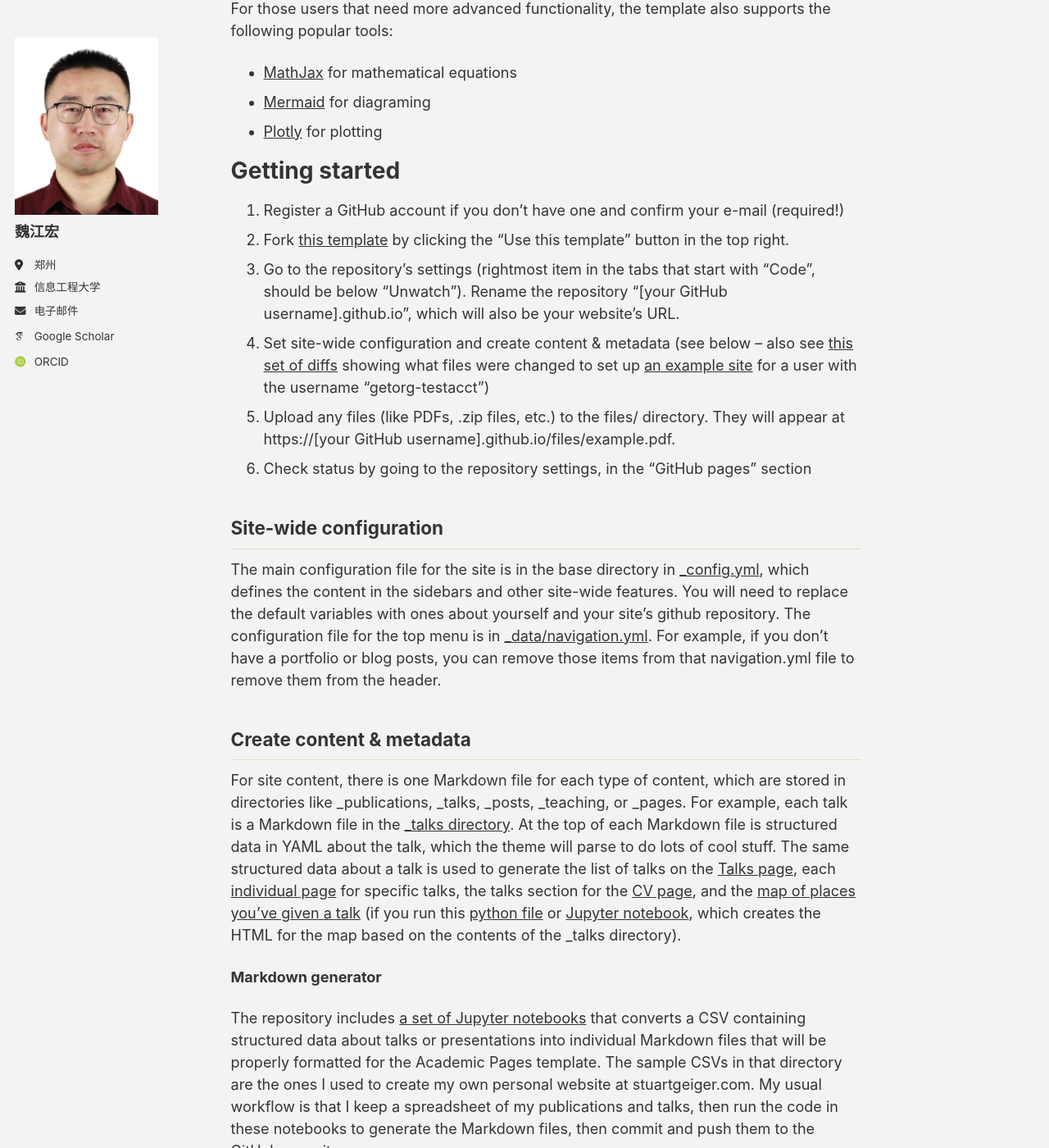
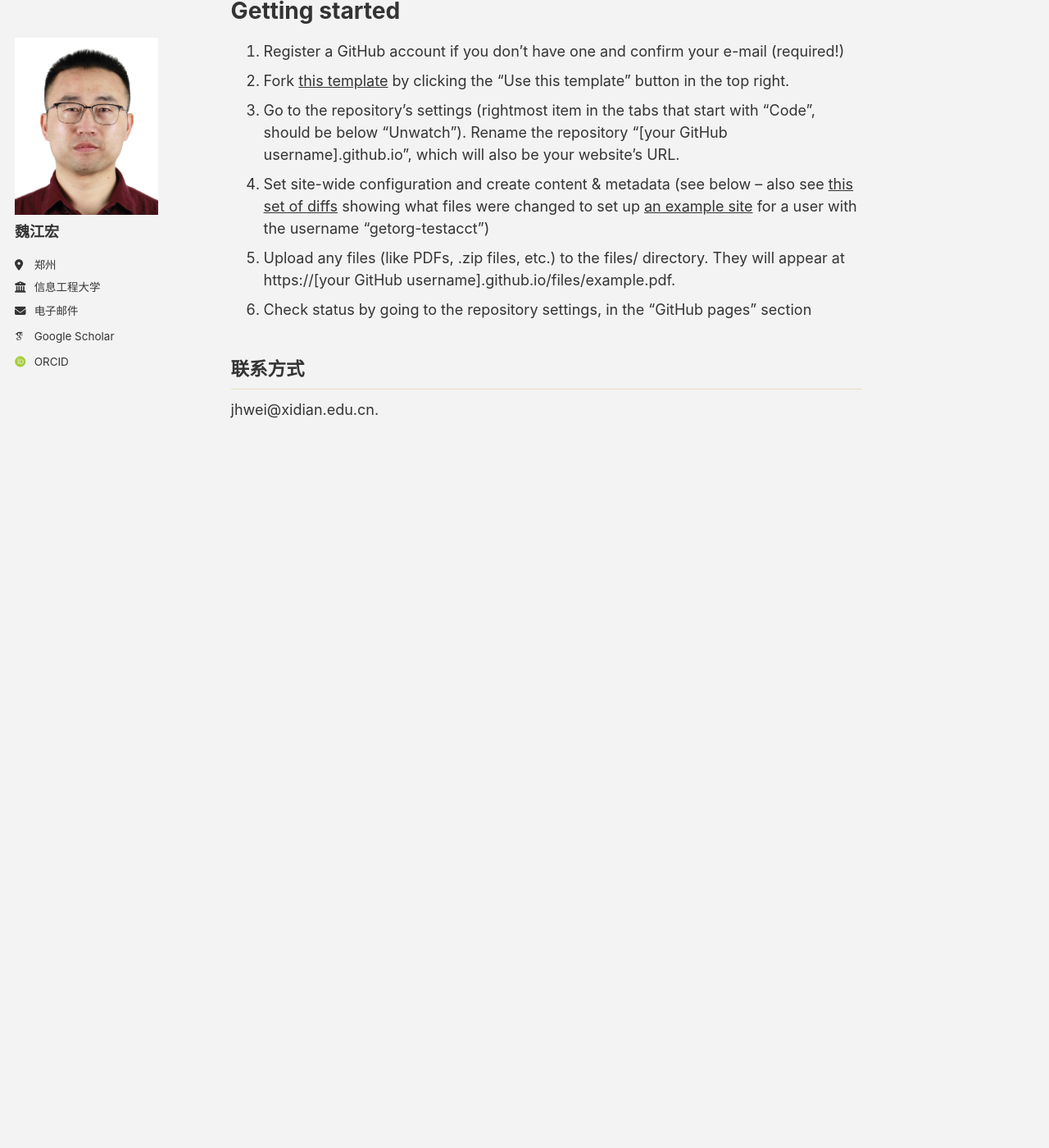
Before and after one commit to jhw-crypt/jhw-crypt.github.io, a Jekyll site: the page built from _pages/about.md, in a window 1280 px wide and 1400 px high, scrolled down 3017 px. Shown: the whole window at 82% size. Built offline with Jekyll 4.4.1, drawn with Linux system fonts in a browser that asks for light colours; some web fonts are replaced; a script bundle is joined from its source files by our own code; library files that are not in the unit come from our copies; after the commit the page ends 3635 px from its top, so only the background shows below that; some of the changed text lies outside the part shown.

Commit message:
Update about.md

```diff
--- a/_pages/about.md
+++ b/_pages/about.md
@@ -52,10 +52,6 @@
 - Meixia Miao, Siqi Zhao, Jiawei Li, **Jianghong Wei<sup>#</sup>**. Aggregatably Verifiable Data Streaming. _IEEE Internet of Things Journal_, 2024, 11(13): 24109-24122. (**中科院一区Top**)
 - Meixia Miao, Peihong Qiang, Siqi Zhao, Jiawei Li, Guohua Tian, **Jianghong Wei<sup>#</sup>**. Verifiable Data Streaming Protocol Supporting Keyword Queries. _IEEE Transactions on Network and Service Management_, 2026, 23: 287-298. (**中科院二区**)
 
-For those users that need more advanced functionality, the template also supports the following popular tools:
-- [MathJax](https://www.mathjax.org/) for mathematical equations
-- [Mermaid](https://mermaid.js.org/) for diagraming
-- [Plotly](https://plotly.com/javascript/) for plotting
 
 Getting started
 ======
@@ -66,26 +62,6 @@
 1. Upload any files (like PDFs, .zip files, etc.) to the files/ directory. They will appear at https://[your GitHub username].github.io/files/example.pdf.
 1. Check status by going to the repository settings, in the "GitHub pages" section
 
-Site-wide configuration
+联系方式
 ------
-The main configuration file for the site is in the base directory in [_config.yml](https://github.com/academicpages/academicpages.github.io/blob/master/_config.yml), which defines the content in the sidebars and other site-wide features. You will need to replace the default variables with ones about yourself and your site's github repository. The configuration file for the top menu is in [_data/navigation.yml](https://github.com/academicpages/academicpages.github.io/blob/master/_data/navigation.yml). For example, if you don't have a portfolio or blog posts, you can remove those items from that navigation.yml file to remove them from the header.
-
-Create content & metadata
-------
-For site content, there is one Markdown file for each type of content, which are stored in directories like _publications, _talks, _posts, _teaching, or _pages. For example, each talk is a Markdown file in the [_talks directory](https://github.com/academicpages/academicpages.github.io/tree/master/_talks). At the top of each Markdown file is structured data in YAML about the talk, which the theme will parse to do lots of cool stuff. The same structured data about a talk is used to generate the list of talks on the [Talks page](https://academicpages.github.io/talks), each [individual page](https://academicpages.github.io/talks/2012-03-01-talk-1) for specific talks, the talks section for the [CV page](https://academicpages.github.io/cv), and the [map of places you've given a talk](https://academicpages.github.io/talkmap.html) (if you run this [python file](https://github.com/academicpages/academicpages.github.io/blob/master/talkmap.py) or [Jupyter notebook](https://github.com/academicpages/academicpages.github.io/blob/master/talkmap.ipynb), which creates the HTML for the map based on the contents of the _talks directory).
-
-**Markdown generator**
-
-The repository includes [a set of Jupyter notebooks](https://github.com/academicpages/academicpages.github.io/tree/master/markdown_generator
-) that converts a CSV containing structured data about talks or presentations into individual Markdown files that will be properly formatted for the Academic Pages template. The sample CSVs in that directory are the ones I used to create my own personal website at stuartgeiger.com. My usual workflow is that I keep a spreadsheet of my publications and talks, then run the code in these notebooks to generate the Markdown files, then commit and push them to the GitHub repository.
-
-How to edit your site's GitHub repository
-------
-Many people use a git client to create files on their local computer and then push them to GitHub's servers. If you are not familiar with git, you can directly edit these configuration and Markdown files directly in the github.com interface. Navigate to a file (like [this one](https://github.com/academicpages/academicpages.github.io/blob/master/_talks/2012-03-01-talk-1.md) and click the pencil icon in the top right of the content preview (to the right of the "Raw | Blame | History" buttons). You can delete a file by clicking the trashcan icon to the right of the pencil icon. You can also create new files or upload files by navigating to a directory and clicking the "Create new file" or "Upload files" buttons.
-
-Example: editing a Markdown file for a talk
-![Editing a Markdown file for a talk](/images/editing-talk.png)
-
-For more info
-------
-More info about configuring Academic Pages can be found in [the guide](https://academicpages.github.io/markdown/), the [growing wiki](https://github.com/academicpages/academicpages.github.io/wiki), and you can always [ask a question on GitHub](https://github.com/academicpages/academicpages.github.io/discussions). The [guides for the Minimal Mistakes theme](https://mmistakes.github.io/minimal-mistakes/docs/configuration/) (which this theme was forked from) might also be helpful.
+jhwei@xidian.edu.cn.
```
